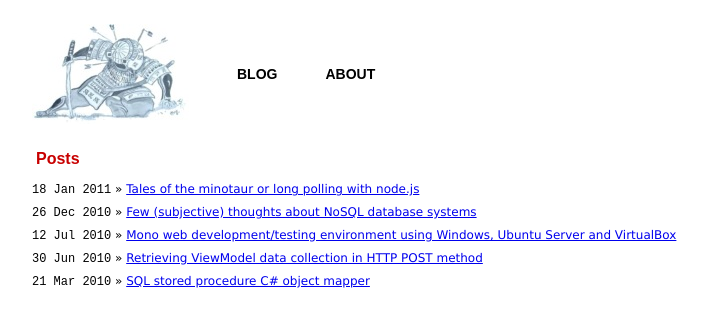
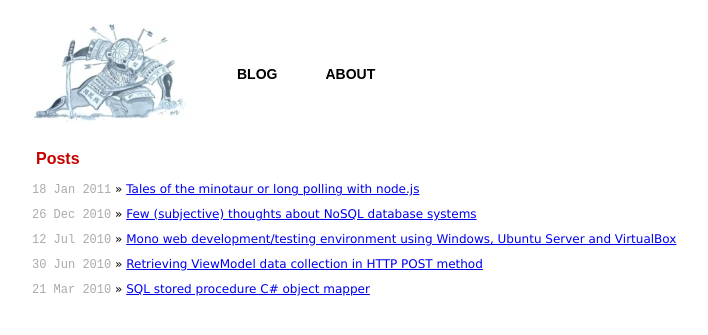
Before and after one commit to yojimbo87/yojimbo87.github.com, a Jekyll site: the page built from index.html, in a window 1280 px wide. Shown: the top 335 px of the page, without its empty margins (258-966 px from the left). Built offline with Jekyll 4.4.1, drawn with Linux system fonts in a browser that asks for light colours; Markdown is read by kramdown in place of the engine named in the settings.

Commit message:
Posts margin and span color.

```diff
--- a/css/screen.css
+++ b/css/screen.css
@@ -56,7 +56,8 @@ h3 { font-family: Arial; font-size: 14px; font-weight: bold; margin: 24px 4px 12
 
 	#content { margin: 4px 0; }
 	#content ul.posts { margin: 8px 0; }
-	#content ul.posts li span { font-family: Courier New; }
+	#content ul.posts li { margin: 2px 0; }
+	#content ul.posts li span { color: #aaa; font-family: Courier New; }
 		#post { margin: 0 0 16px 0; }
 		#post p { text-align: justify; }
 		#post p.meta { font-family: Courier New; margin: 0 0 6px 6px; }
```
